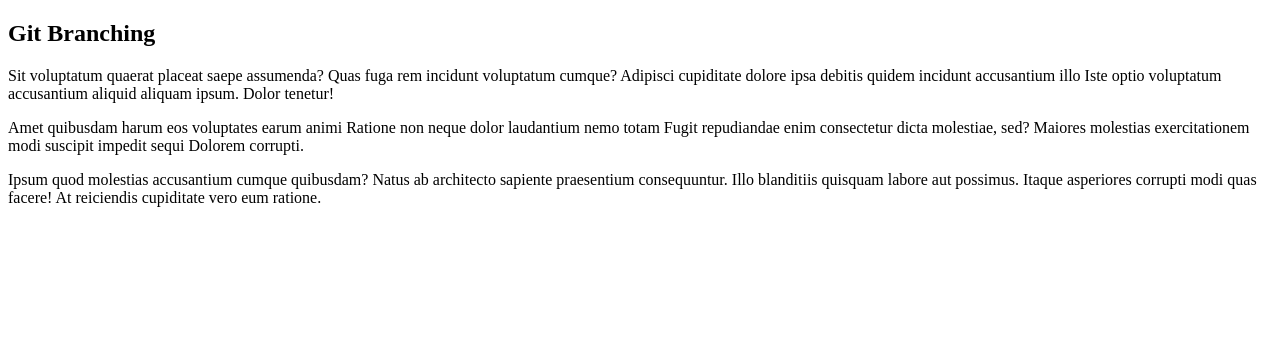
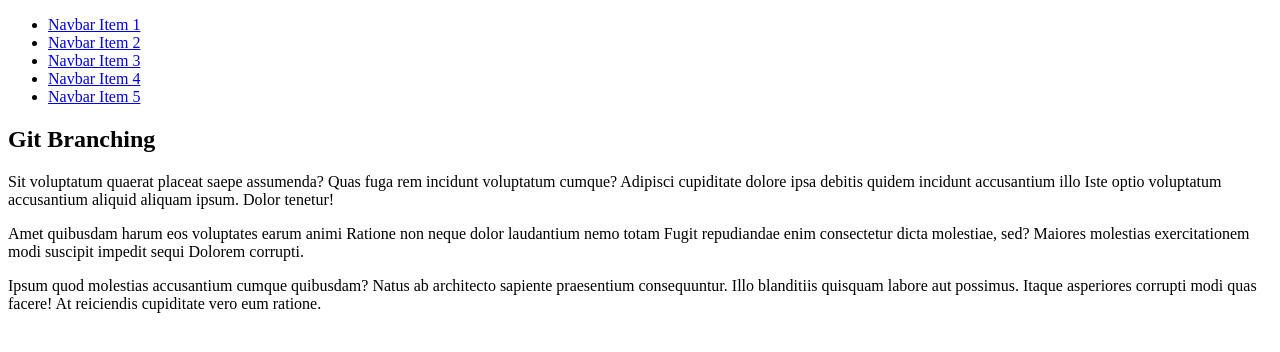
Before and after one commit to rous6026nz/aws-branching, a plain HTML site: page index.html in a window 1280 px wide. Drawn offline with Linux system fonts and the light colour scheme.

Commit message:
- add navbar mark-up

```diff
--- a/index.html
+++ b/index.html
@@ -5,6 +5,15 @@
     <title></title>
 </head>
 <body>
+    <section id="navbar-container">
+        <ul id="navbar">
+            <li class="navbar-item"><a href="/">Navbar Item 1</a></li>
+            <li class="navbar-item"><a href="/">Navbar Item 2</a></li>
+            <li class="navbar-item"><a href="/">Navbar Item 3</a></li>
+            <li class="navbar-item"><a href="/">Navbar Item 4</a></li>
+            <li class="navbar-item"><a href="/">Navbar Item 5</a></li>
+        </ul>
+    </section>
     <section id="main-section">
         <h1>Git Branching</h1>
         <section class="text-container">
```
